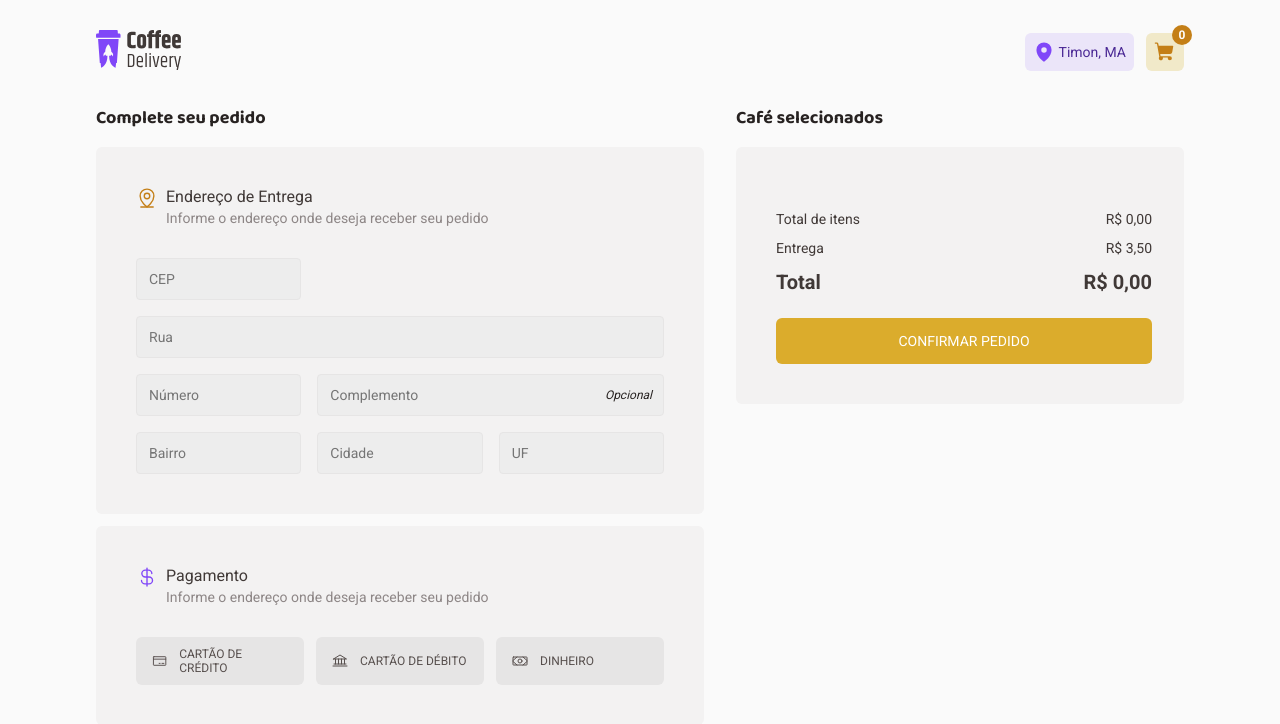
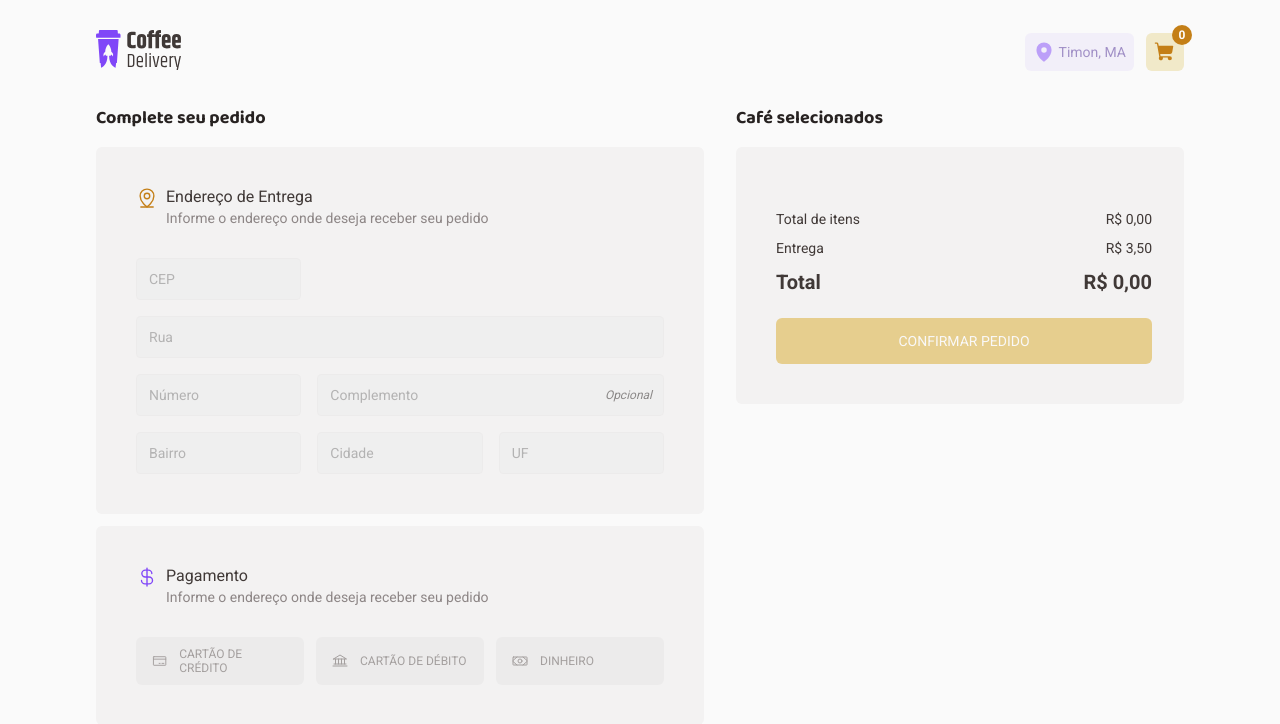
Before and after one commit to brenoangelo/coffe-delivery, a React (Vite) app: page /checkout in a window 1280 px wide. Shown: the top 724 px of the page. Built offline with nearby package versions, Linux system fonts and the light colour scheme.

Commit message:
Project has finished

```diff
--- a/src/components/Button/styles.ts
+++ b/src/components/Button/styles.ts
@@ -24,7 +24,7 @@ export const StyledButton = styled.button<ContainerProps>`
   align-items: center;
   justify-content: center;
   gap: 0.25rem;
-  height: ${props => heightSizes[props.height]};
+  height: ${(props) => heightSizes[props.height]};
 
   padding: 0 0.5rem;
   border-radius: 0.375rem;
@@ -51,4 +51,16 @@ export const StyledButton = styled.button<ContainerProps>`
 
     color: ${(props) => props.theme[setColorDetails(props, 'hover', 'text')]};
   }
+
+  &:disabled {
+    cursor: not-allowed;
+    opacity: 0.5;
+
+    &:hover {
+      background-color: ${(props) =>
+        props.theme[setColorDetails(props, 'default', 'background')]};
+      color: ${(props) =>
+        props.theme[setColorDetails(props, 'default', 'text')]};
+    }
+  }
 `;
--- a/src/contexts/CheckoutContext.tsx
+++ b/src/contexts/CheckoutContext.tsx
@@ -6,6 +6,7 @@ import {
   Product,
 } from '../reducers/checkout/reducer';
 import { toast } from 'react-toastify';
+import { useNavigate } from 'react-router-dom';
 interface CheckoutContextValues {
   addNewProduct: (newCartProduct: Product) => void;
   removeProduct: (id: number) => void;
@@ -23,6 +24,7 @@ interface CheckoutContextProps {
 export const CheckoutContext = createContext({} as CheckoutContextValues);
 
 export function CheckoutContextProvider({ children }: CheckoutContextProps) {
+  const navigate = useNavigate();
   const [checkoutState, dispatch] = useReducer(checkoutReducer, {
     cart: [],
     productId: null,
@@ -72,6 +74,8 @@ export function CheckoutContextProvider({ children }: CheckoutContextProps) {
         customerDetails,
       },
     });
+
+    navigate('/success');
   }
 
   return (
--- a/src/pages/Checkout/components/Input/styles.ts
+++ b/src/pages/Checkout/components/Input/styles.ts
@@ -28,6 +28,11 @@ export const StyledInput = styled.div<StyledInputProps>`
     border: 1px solid ${(props) => props.isError ? props.theme['red-300'] : props.theme['gray-400']};
 
     border-radius: 0.25rem;
+
+    &:disabled {
+      opacity: 0.5;
+      cursor: not-allowed;
+    }
   }
 
   ${(props) =>
--- a/src/pages/Checkout/components/PaymentOption/index.tsx
+++ b/src/pages/Checkout/components/PaymentOption/index.tsx
@@ -1,3 +1,5 @@
+import { HTMLAttributes } from 'react';
+
 import { FieldValues, UseFormRegister } from 'react-hook-form';
 import { METHOD_INFO } from './constants';
 import { StyledPaymentOption } from './styles';
@@ -5,22 +7,30 @@ import { StyledPaymentOption } from './styles';
 type PaymentTypes = 'credit' | 'debit' | 'cash';
 
 interface PaymentOptionProps {
-  type: PaymentTypes;
+  $type: PaymentTypes;
   value: string;
   register: UseFormRegister<FieldValues>;
   isError: boolean;
+  disabled: boolean;
 }
 
-export function PaymentOption({ type, value, register, isError }: PaymentOptionProps) {
-  const { icon, title } = METHOD_INFO[type];
+export function PaymentOption({
+  $type,
+  register,
+  isError,
+  disabled,
+  value
+}: PaymentOptionProps) {
+  const { icon, title } = METHOD_INFO[$type];
 
   return (
-    <StyledPaymentOption htmlFor={type} isError={isError}>
+    <StyledPaymentOption htmlFor={$type} isError={isError}>
       <input
         type="radio"
-        id={type}
+        id={$type}
+        {...register('paymentMethod')}
+        disabled={disabled}
         value={value}
-        {...register('paymentMethod')}
       />
       <div tabIndex={1}>
         {icon}
--- a/src/pages/Checkout/components/PaymentOption/styles.ts
+++ b/src/pages/Checkout/components/PaymentOption/styles.ts
@@ -44,6 +44,17 @@ export const StyledPaymentOption = styled.label<StyledPaymentOptionProps>`
   > input {
     display: none;
 
+    &:disabled + div {
+      cursor: not-allowed;
+      box-shadow: none;
+      opacity: 0.5;
+
+      &:hover {
+        background-color: ${(props) => props.theme['gray-400']};
+        color: ${(props) => props.theme['gray-700']};
+      }
+    }
+
     &:checked + div {
       box-shadow: 0 0 0 1px ${(props) => props.theme['purple-300']};
       background-color: ${(props) => props.theme['purple-100']};
--- a/src/pages/Checkout/index.tsx
+++ b/src/pages/Checkout/index.tsx
@@ -1,4 +1,3 @@
-import { useNavigate } from 'react-router-dom';
 import { useForm } from 'react-hook-form';
 import { Button } from '../../components/Button';
 import { useCheckout } from '../../hooks/useCheckout';
@@ -20,6 +19,7 @@ import { CurrencyDollar, MapPinLine } from 'phosphor-react';
 import { ADDRESS_INPUTS } from './constants';
 import { Input } from './components/Input';
 import { PaymentOption } from './components/PaymentOption';
+import { CustomerDetails } from '../../reducers/checkout/reducer';
 
 export function Checkout() {
   const {
@@ -29,17 +29,14 @@ export function Checkout() {
   } = useForm({
     resolver: yupResolver(orderValidationSchema),
   });
-  const navigate = useNavigate();
-  const { submitOrder } = useCheckout();
+  const { submitOrder, cart } = useCheckout();
 
-  console.log({
-    errors,
-  });
+  const cartProductsExists = cart.length
 
-  function handleSubmitOrder(data) {
+  function handleSubmitOrder(data: CustomerDetails) {
+    console.log({data})
+
     submitOrder(data);
-
-    navigate('/success');
   }
 
   return (
@@ -65,6 +62,7 @@ export function Checkout() {
                   }
                   {...input}
                   register={register}
+                  disabled={!cartProductsExists}
                 />
               ))}
             </InputGroup>
@@ -81,22 +79,25 @@ export function Checkout() {
 
             <OptionGroup>
               <PaymentOption
-                type="credit"
+                $type="credit"
                 value="credit"
                 register={register}
                 isError={!!errors.paymentMethod}
+                disabled={!cartProductsExists}
               />
               <PaymentOption
-                type="debit"
+                $type="debit"
                 value="debit"
                 register={register}
                 isError={!!errors.paymentMethod}
+                disabled={!cartProductsExists}
               />
               <PaymentOption
-                type="cash"
+                $type="cash"
                 value="cash"
                 register={register}
                 isError={!!errors.paymentMethod}
+                disabled={!cartProductsExists}
               />
             </OptionGroup>
           </FormBox>
@@ -117,6 +118,7 @@ export function Checkout() {
                 background: 'darkYellow',
               }}
               type="submit"
+              disabled={!cartProductsExists}
             >
               Confirmar Pedido
             </Button>
--- a/src/pages/Success/index.tsx
+++ b/src/pages/Success/index.tsx
@@ -1,7 +1,7 @@
 import { MapPin } from 'phosphor-react';
 import { Container } from '../../styles/common';
 
-import DeliveryImg from '../../assets/illustration.svg'
+import DeliveryImg from '../../assets/illustration.svg';
 
 import {
   Details,
@@ -9,8 +9,17 @@ import {
   InfoWrapper,
   StyledSuccess,
 } from './styles';
+import { useCheckout } from '../../hooks/useCheckout';
 
 export function Success() {
+  const { customerDetails } = useCheckout();
+
+  const paymentMethodTitle = {
+    credit: 'Cartão de credito',
+    debit: "Cartão de debito",
+    cash: "Dinheiro"
+  }[customerDetails.paymentMethod ?? ""]
+
   return (
     <Container>
       <StyledSuccess>
@@ -26,10 +35,16 @@ export function Success() {
 
               <div>
                 <span>
-                  Entrega em <strong>Rua João Daniel, 102</strong>
+                  Entrega em{' '}
+                  <strong>
+                    {customerDetails.street}, {customerDetails.number}
+                  </strong>
                 </span>
 
-                <span>Farrapos - Porto Alegre, RS</span>
+                <span>
+                  {customerDetails.neighborhood} - {customerDetails.city},{' '}
+                  {customerDetails.state}
+                </span>
               </div>
             </InfoWrapper>
 
@@ -53,12 +68,12 @@ export function Success() {
               <div>
                 <span>Pagamento na entrega</span>
 
-                <strong>Cartão de Crédito</strong>
+                <strong>{paymentMethodTitle}</strong>
               </div>
             </InfoWrapper>
           </DetailsGradientBox>
 
-          <img src={DeliveryImg} alt="Entregador a caminho"/>
+          <img src={DeliveryImg} alt="Entregador a caminho" />
         </Details>
       </StyledSuccess>
     </Container>
```
